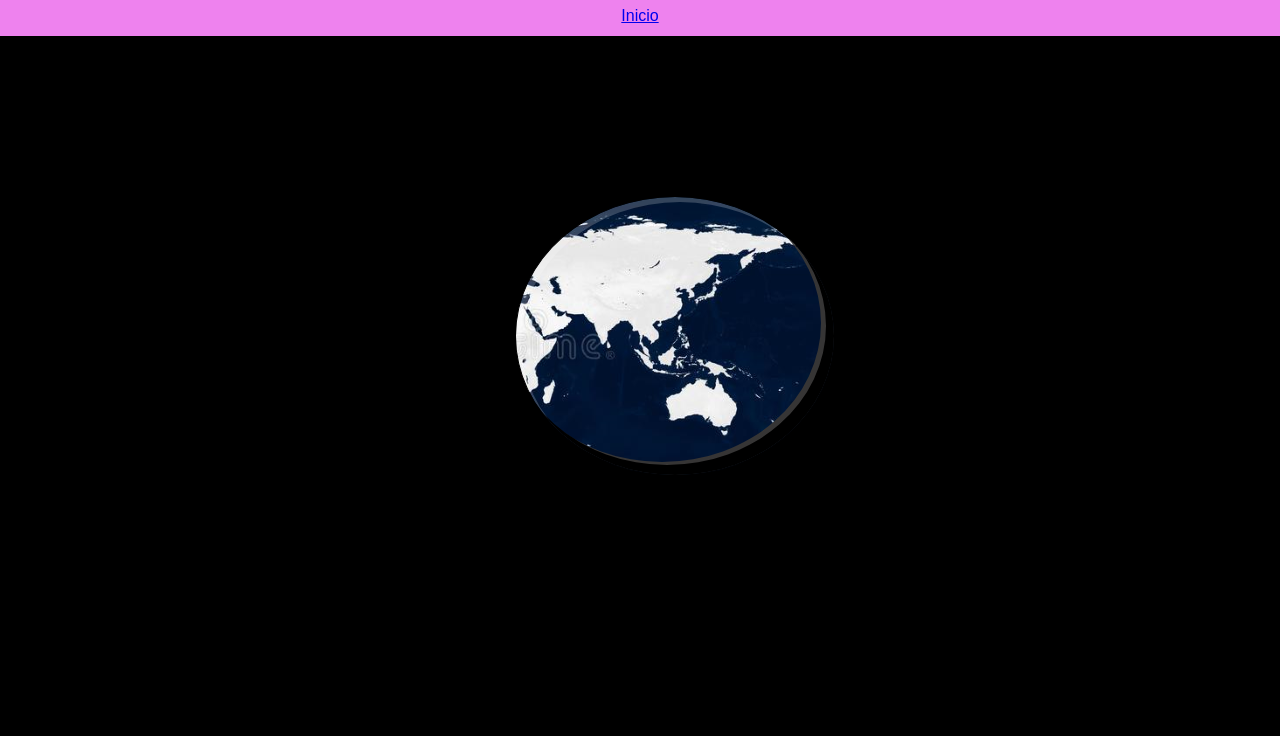
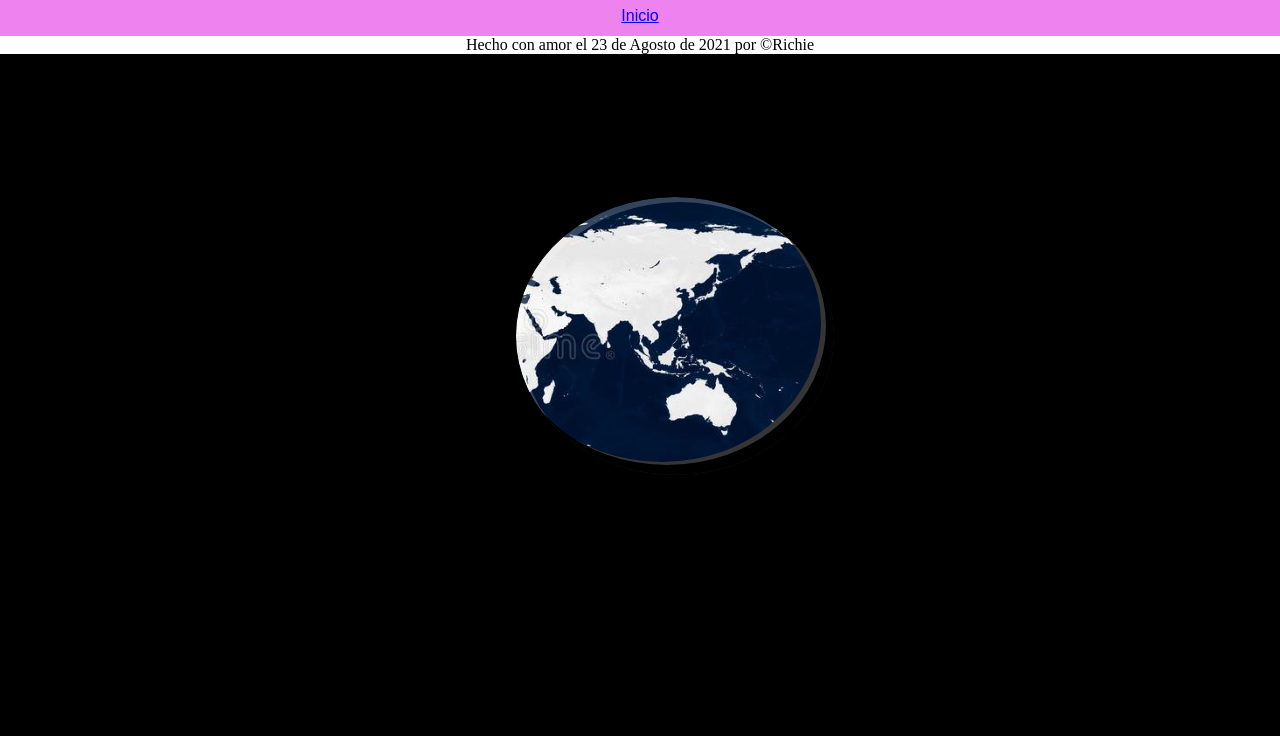
Before and after one commit to queturotre/Primerone, a plain HTML site: page tierragira.html in a window 1280 px wide. Shown: the part 64-800 px from the top of the page. Drawn offline with Linux system fonts and the light colour scheme.

Commit message:
Pie añadido

```diff
--- a/css/misestilos.css
+++ b/css/misestilos.css
@@ -65,6 +65,10 @@ nav ul{
     -webkit-animation: tierra-girando 5s infinite linear;
 }
 
+.pie{
+    background-color: white;
+}
+
 @-webkit-keyframes tierra-girando{
     from{
         background-position: right center;
--- a/tierragira.html
+++ b/tierragira.html
@@ -23,6 +23,9 @@
                 <!-- <img src="img/nubes.png" alt="nubes"> -->
                 <div class="mapa"></div>
             </div>
+            <footer class="pie">
+                <p>Hecho con amor el 23 de Agosto de 2021 por &copy;Richie</p>
+            </footer>
         </div>
     </body>
 </html>
```
